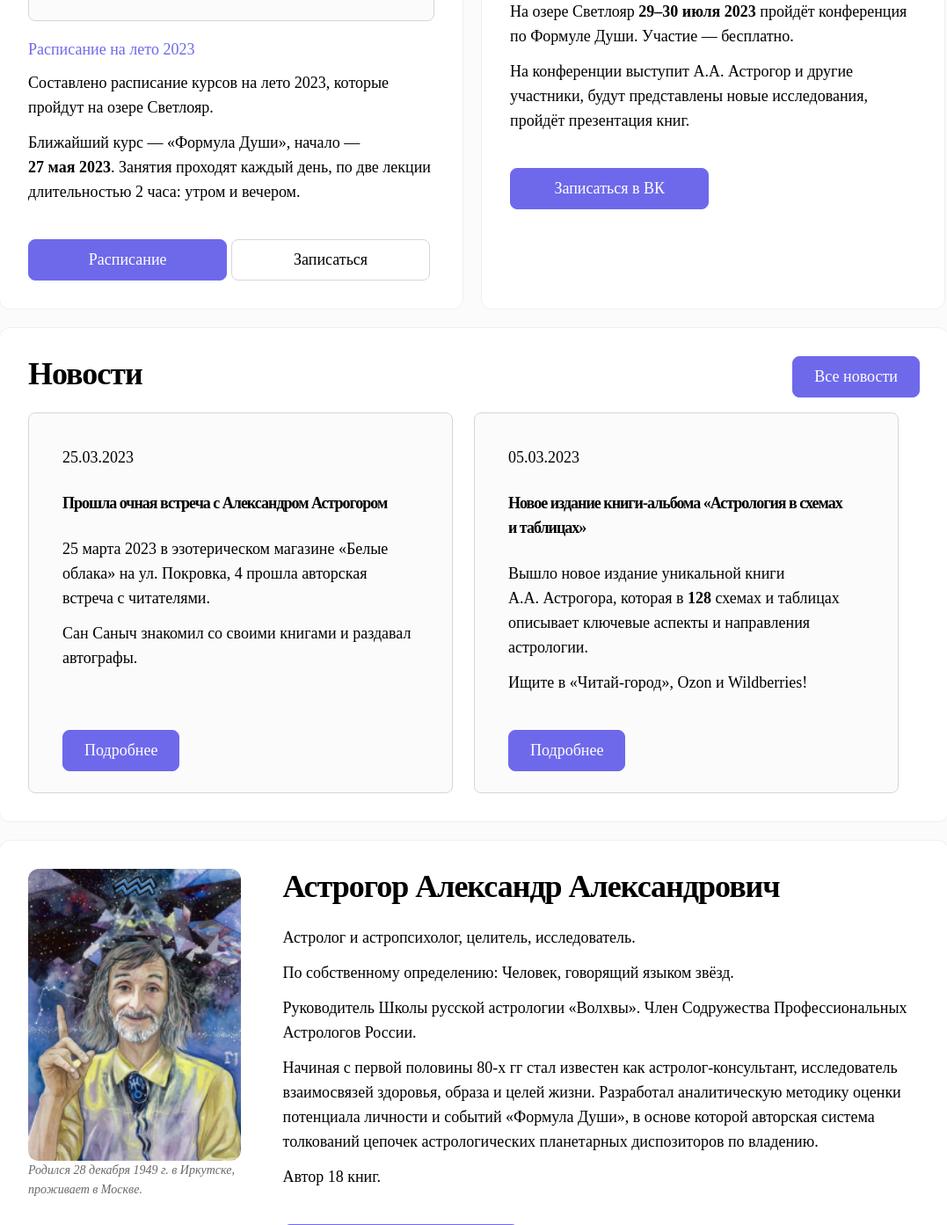
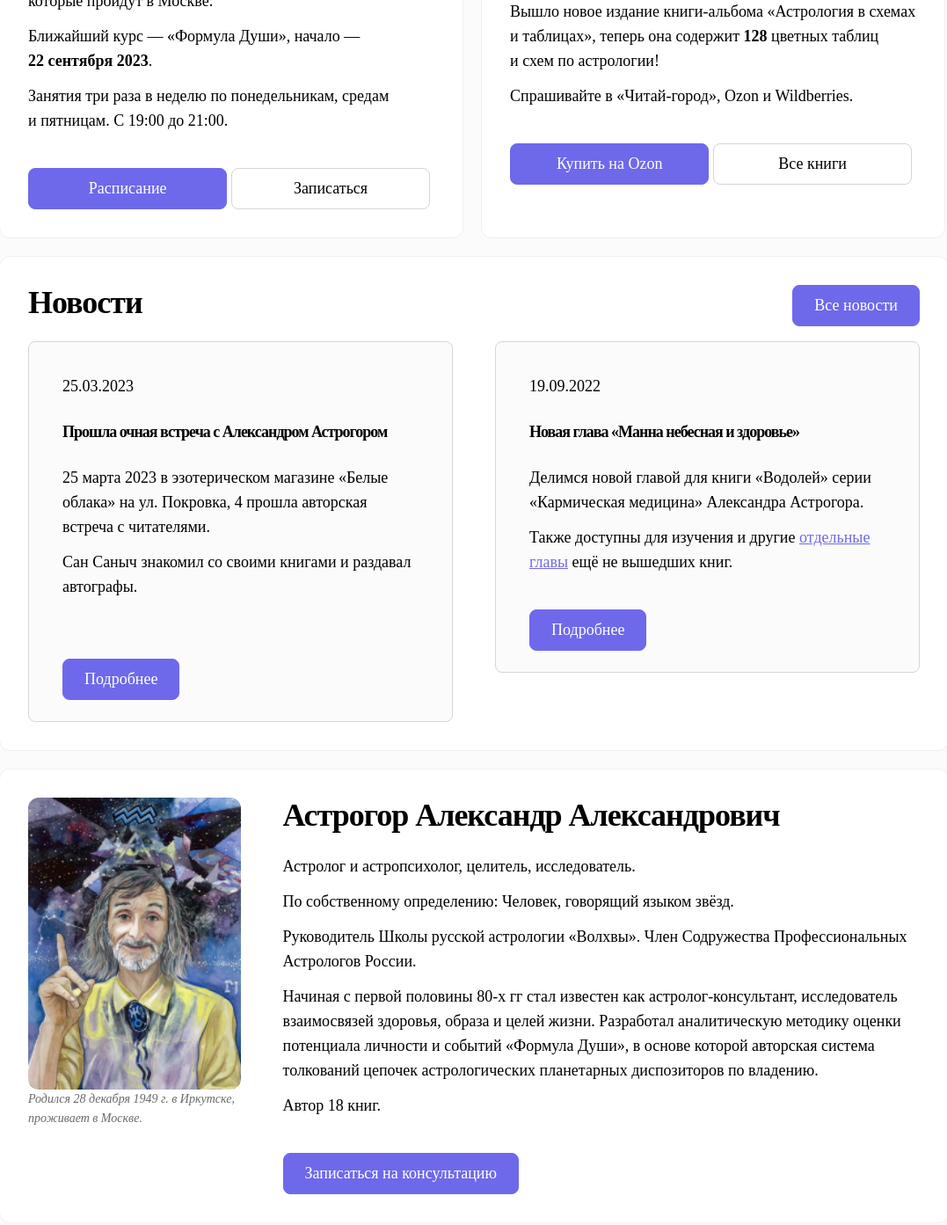
Before and after one commit to mosigo/astrogor, a Flask app: page / in a window 1280 px wide. Shown: the part 701-2094 px from the top of the page at 88% size, without its empty margins (101-1178 px from the left). Run offline with Flask 2, Linux system fonts and the light colour scheme; parts of the project's set-up code (start-up, migrations or seed data) failed here and were passed over; some web fonts are replaced.

Commit message:
Занятия на озере Светлояр закончились, переключаем объявления на очные занятия в Москве.

```diff
--- a/templates/index.html
+++ b/templates/index.html
@@ -33,20 +33,19 @@ a.news div.img:hover {
 <!--Блок с баннерами -->
 <div class="plate-base">
     <div class="plate w50">
-        <h1>Формула Души на озере Светлояр</h1>
+        <h1>Формула Души в Москве</h1>
         <div class="img">
-            <img src="{{ url_for('static', filename='pic/svetloyar_04.png') }}"/>
+            <img src="{{ url_for('static', filename='pic/offline_photo.png') }}"/>
         </div>
-        <div class="text-header">Расписание на лето 2023</div>
+        <div class="text-header">Расписание на осень-зиму 2023</div>
         <div class="text">
-            <p>Составлено расписание курсов на лето 2023, которые пройдут на озере Светлояр.</p>
-            <p>Ближайший курс — «Формула Души», начало — <b>27 мая 2023</b>.
-                Занятия проходят каждый день, по две лекции длительностью 2 часа: утром и вечером.</p>
-<!--            <p>Занятия три раза в неделю по&nbsp;понедельникам,-->
-<!--                средам и пятницам. С 19:00 до 21:00.</p>-->
+            <p>Составлено расписание очных курсов на осень и зиму 2023, которые пройдут в Москве.</p>
+            <p>Ближайший курс — «Формула Души», начало — <b>22 сентября 2023</b>.</p>
+            <p>Занятия три раза в неделю по&nbsp;понедельникам,
+                средам и пятницам. С 19:00 до 21:00.</p>
         </div>
         <div class="action">
-            <a href="/edu#svetloyar">
+            <a href="/edu#moscow">
                 <button class="btn w50">Расписание</button>
             </a>
             <a href="/contacts#offline-edu">
@@ -55,47 +54,47 @@ a.news div.img:hover {
         </div>
     </div>
 
-    <div class="plate w50">
-        <h1>Конференция по Формуле Души</h1>
-        <div class="img">
-            <img src="{{ url_for('static', filename='pic/fd_conf.png') }}"/>
-        </div>
-        <div class="text-header">«Эволюция Формулы Души»</div>
-        <div class="text">
-            <p>На озере Светлояр <b>29–30 июля 2023</b> пройдёт конференция по Формуле Души.
-                Участие — бесплатно.</p>
-            <p>На конференции выступит А.А. Астрогор и другие участники,
-                будут представлены новые исследования, пройдёт презентация книг.</p>
-        </div>
-        <div class="action">
-            <a href="https://vk.com/conferenceformuladushi"
-               target="_blank">
-                <button class="btn w50">Записаться в ВК</button>
-            </a>
-        </div>
-    </div>
-
 <!--    <div class="plate w50">-->
-<!--        <h1>Вышло обновление книги-альбома</h1>-->
+<!--        <h1>Конференция по Формуле Души</h1>-->
 <!--        <div class="img">-->
-<!--            <img src="{{ url_for('static', filename='pic/last_book.png') }}"/>-->
+<!--            <img src="{{ url_for('static', filename='pic/fd_conf.png') }}"/>-->
 <!--        </div>-->
-<!--        <div class="text-header">Астрология в схемах и таблицах, 3-е издание</div>-->
+<!--        <div class="text-header">«Эволюция Формулы Души»</div>-->
 <!--        <div class="text">-->
-<!--            <p>Вышло новое издание книги-альбома «Астрология в схемах и таблицах»,-->
-<!--                теперь она содержит <b>128</b> цветных таблиц и схем по астрологии!</p>-->
-<!--            <p>Спрашивайте в «Читай-город», Ozon и Wildberries.</p>-->
+<!--            <p>На озере Светлояр <b>29–30 июля 2023</b> пройдёт конференция по Формуле Души.-->
+<!--                Участие — бесплатно.</p>-->
+<!--            <p>На конференции выступит А.А. Астрогор и другие участники,-->
+<!--                будут представлены новые исследования, пройдёт презентация книг.</p>-->
 <!--        </div>-->
 <!--        <div class="action">-->
-<!--            <a href="https://www.ozon.ru/product/astrologiya-v-shemah-i-tablitsah-880309173"-->
+<!--            <a href="https://vk.com/conferenceformuladushi"-->
 <!--               target="_blank">-->
-<!--                <button class="btn w50">Купить на Ozon</button>-->
-<!--            </a>-->
-<!--            <a href="/books">-->
-<!--                <button class="btn second w50">Все книги</button>-->
+<!--                <button class="btn w50">Записаться в ВК</button>-->
 <!--            </a>-->
 <!--        </div>-->
 <!--    </div>-->
+
+        <div class="plate w50">
+            <h1>Вышло обновление книги-альбома</h1>
+            <div class="img">
+                <img src="{{ url_for('static', filename='pic/last_book.png') }}"/>
+            </div>
+            <div class="text-header">Астрология в схемах и таблицах, 3-е издание</div>
+            <div class="text">
+                <p>Вышло новое издание книги-альбома «Астрология в схемах и таблицах»,
+                    теперь она содержит <b>128</b> цветных таблиц и схем по астрологии!</p>
+                <p>Спрашивайте в «Читай-город», Ozon и Wildberries.</p>
+            </div>
+            <div class="action">
+                <a href="https://www.ozon.ru/product/astrologiya-v-shemah-i-tablitsah-880309173"
+                   target="_blank">
+                    <button class="btn w50">Купить на Ozon</button>
+                </a>
+                <a href="/books">
+                    <button class="btn second w50">Все книги</button>
+                </a>
+            </div>
+        </div>
 </div>
 
 <!--Блок с новостями-->
@@ -126,43 +125,25 @@ a.news div.img:hover {
                     </div>
                 </a>
             </div>
-            <div class="left w50">
-                <a href="/news#010" class="news">
+            <div class="w50 right">
+                <a href="/news#009" class="news">
                     <div class="img">
                         <div class="text">
-                            <p>05.03.2023</p>
-                            <h4>Новое издание книги-альбома «Астрология в схемах и таблицах»</h4>
-                            <p>Вышло новое издание уникальной книги А.А. Астрогора, которая в <b>128</b>
-                                схемах и таблицах описывает ключевые аспекты и направления астрологии.</p>
-                            <p>Ищите в «Читай-город», Ozon и Wildberries!</p>
+                            <p>19.09.2022</p>
+                            <h4>Новая глава «Манна небесная и здоровье»</h4>
+                            <p>Делимся новой главой для книги «Водолей» серии «Кармическая медицина»
+                                Александра Астрогора.</p>
+                            <p>Также доступны для изучения и другие <a href="/books#chapters">отдельные главы</a>
+                                ещё не вышедших книг.</p>
                         </div>
                         <div class="action">
-                            <a href="/news#010">
+                            <a href="/news#009">
                                 <button class="btn">Подробнее</button>
                             </a>
                         </div>
                     </div>
                 </a>
             </div>
-<!--                <div class="w50 right">-->
-<!--                    <a href="/news#009" class="news">-->
-<!--                        <div class="img">-->
-<!--                            <div class="text">-->
-<!--                                <p>19.09.2022</p>-->
-<!--                                <h4>Новая глава «Манна небесная и здоровье»</h4>-->
-<!--                                <p>Делимся новой главой для книги «Водолей» серии «Кармическая медицина»-->
-<!--                                    Александра Астрогора.</p>-->
-<!--                                <p>Также доступны для изучения и другие <a href="/books#chapters">отдельные главы</a>-->
-<!--                                    ещё не вышедших книг.</p>-->
-<!--                            </div>-->
-<!--                            <div class="action">-->
-<!--                                <a href="/news#009">-->
-<!--                                    <button class="btn">Подробнее</button>-->
-<!--                                </a>-->
-<!--                            </div>-->
-<!--                        </div>-->
-<!--                    </a>-->
-<!--                </div>-->
         </div>
     </div>
 </div>
```
Also changed, not shown: templates/edu.html (+158 -136 lines).
